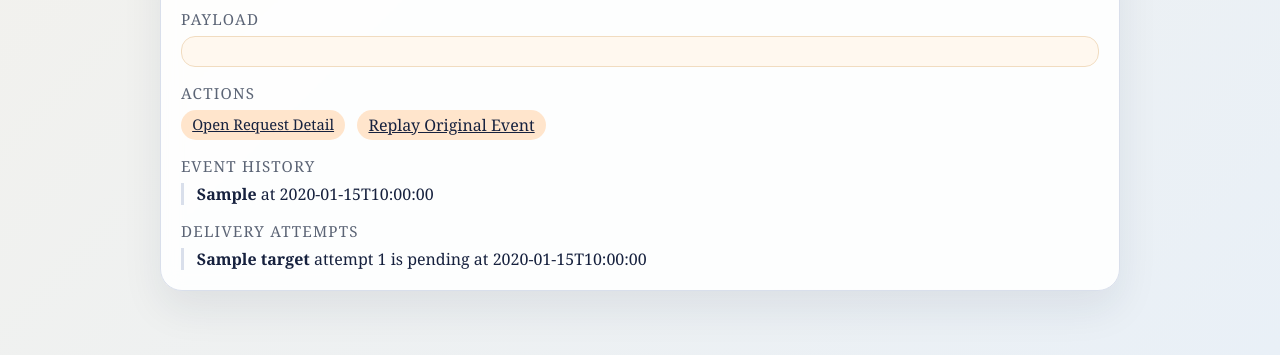
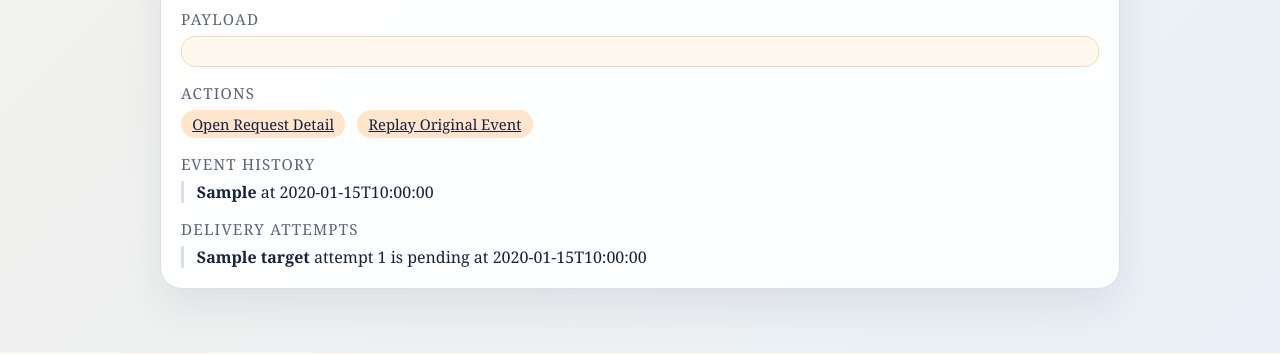
Before and after one commit to lukecode0/OpsBridge, a FastAPI app: template app/templates/admin/audit.html in a window 1280 px wide. Shown: the part 1050-1405 px from the top of the page. Run offline with FastAPI, Linux system fonts and the light colour scheme; the template is opened without the code that fills it: most values are stand-ins (such as "Sample title", 1, 10 or a date in 2020).

Commit message:
Unify audit action pill styling

```diff
--- a/app/templates/admin/_timeline.html
+++ b/app/templates/admin/_timeline.html
@@ -46,6 +46,22 @@
       background: var(--accent-soft);
       color: var(--ink);
       font-size: 0.92rem;
+    }
+
+    .action-pill {
+      display: inline-flex;
+      align-items: center;
+      justify-content: center;
+      border: 0;
+      border-radius: 999px;
+      padding: 0.25rem 0.7rem;
+      background: var(--accent-soft);
+      color: var(--ink);
+      font-size: 0.92rem;
+      font-family: inherit;
+      line-height: inherit;
+      text-decoration: underline;
+      cursor: pointer;
     }
 
     .pill.status-pending {
@@ -127,7 +143,7 @@
 
         <p class="section-title">Actions</p>
         <div class="meta">
-          <a class="pill" href="/admin/requests/{{ entry.request.request_id }}">Open Request Detail</a>
+          <a class="action-pill" href="/admin/requests/{{ entry.request.request_id }}">Open Request Detail</a>
           <form
             action="/admin/requests/{{ entry.request.request_id }}/replay"
             method="post"
@@ -135,11 +151,7 @@
             hx-target="#audit-content"
             hx-swap="innerHTML"
           >
-            <button
-              class="pill"
-              type="submit"
-              style="border: 0; cursor: pointer; font: inherit; text-decoration: underline;"
-            >
+            <button class="action-pill" type="submit">
               Replay Original Event
             </button>
           </form>
```
